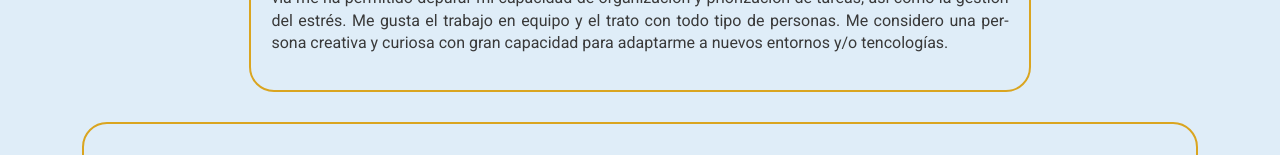
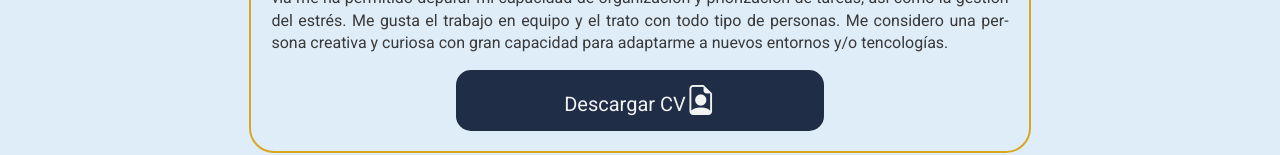
Before and after one commit to javifer89/Portfolio, an Angular app: page / in a window 1280 px wide. Shown: the part 672-827 px from the top of the page. Built offline with nearby package versions, Linux system fonts and the light colour scheme.

Commit message:
añadido el cv y estilos a home

```diff
--- a/src/app/components/home/home.component.css
+++ b/src/app/components/home/home.component.css
@@ -43,8 +43,8 @@
     left: 0;
     width: 100%;
     height: 100%;
-    background-color: rgba(42, 42, 42, 0.6);
-    background-color: rgba(223, 237, 248, 0.6);
+
+    background-color: rgba(223, 237, 248, 0.5);
     border-radius: 25px;
     z-index: -1;
 }
@@ -71,3 +71,23 @@ border-radius: 25px;
 .projects {
     margin-bottom: 15px;
 }
+.CV {
+    width: 50%;
+    background-color: var(--azulCV);
+    color: var(--blanco);
+    padding: 15px;
+    border-radius: 15px;
+    font-size: 20px;
+    display: inline-block;
+    align-items: center;
+    justify-content: center;
+    text-align: center;
+    transition: all 0.3s ease-in-out;
+}
+.CV:hover{
+background-color: var(--colorSecundario);
+}
+
+.CV i {
+ font-size: 30px;
+}
--- a/src/app/components/home/home.component.html
+++ b/src/app/components/home/home.component.html
@@ -7,8 +7,21 @@
     <h1>¡Hola! Soy Javier Fernández</h1>
     <h2>Fullstack Developer</h2>
     <!-- TODO REVISAR TEXTO -->
-        <p>Desarrollador Web Junior Full-stack. Autodidacta, exigente y constante. Mi experiencia profesional previa me ha permitido depurar mi capacidad de organización y priorización de tareas, así como la gestión del estrés. Me gusta el trabajo en equipo y el trato con todo tipo de personas. Me considero una persona creativa y curiosa con gran capacidad para adaptarme a nuevos entornos y/o tencologías.</p>
+    <p>
+      Desarrollador Web Junior Full-stack. Autodidacta, exigente y constante. Mi
+      experiencia profesional previa me ha permitido depurar mi capacidad de
+      organización y priorización de tareas, así como la gestión del estrés. Me
+      gusta el trabajo en equipo y el trato con todo tipo de personas. Me
+      considero una persona creativa y curiosa con gran capacidad para adaptarme
+      a nuevos entornos y/o tencologías.
+    </p>
+    <div class="CV">
+      <a href="../../../assets/CV Javier Fernández - Fullstack Developer.pdf"
+        >Descargar CV<i class="bi bi-file-earmark-person"></i
+      ></a>
     </div>
+  </div>
+
   <div class="skills">
     <app-skills></app-skills>
   </div>
@@ -16,5 +29,4 @@
   <div class="projects">
     <app-projects></app-projects>
   </div>
-
 </div>
```
Lines whose indentation alone changed are shown as unchanged.
